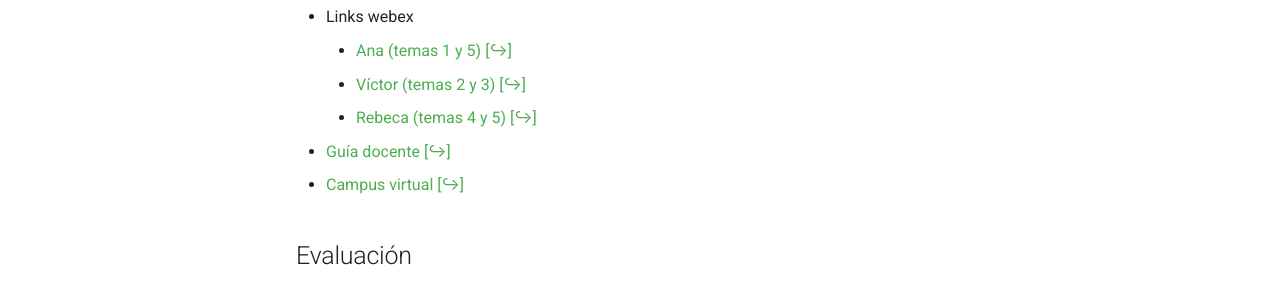
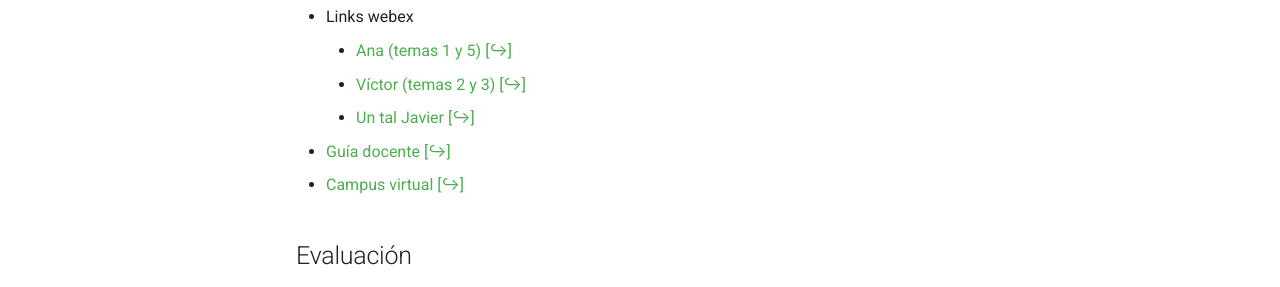
Before and after one commit to team-ittade/dcom2, an MkDocs documentation site: the page built from docs/index.md, in a window 1280 px wide and 1370 px high. Shown: the part 276-563 px from the top of the window. Built offline with MkDocs 1.6.1 and Material for MkDocs 9.7.7, drawn with Linux system fonts in a browser that asks for light colours; comment, search, counter and statistics services are not loaded.

```diff
--- a/docs/index.md
+++ b/docs/index.md
@@ -7,7 +7,7 @@
 - Links webex
     - [Ana (temas 1 y 5)](https://universidaddevalladolid.webex.com/meet/ana){: .elink}
     - [Víctor (temas 2 y 3)](https://universidaddevalladolid.webex.com/meet/victor.temprano){: .elink}
-    - [Rebeca (temas 4 y 5)](https://universidaddevalladolid.webex.com/meet/javierrp){: .elink}
+    - [Un tal Javier](https://universidaddevalladolid.webex.com/meet/javierrp){: .elink}
 - [Guía docente](https://campusvirtual.uva.es/pluginfile.php/1676292/mod_resource/content/1/Proyecto.Gu%C3%ADa%20Docente%20DCII%20ADE.20.21.pdf){: .elink}
 - [Campus virtual](https://campusvirtual.uva.es/course/view.php?id=34230){: .elink}
 
```
Also changed, not shown: docs/tema-2/problemas.md (+3 -2 lines).
